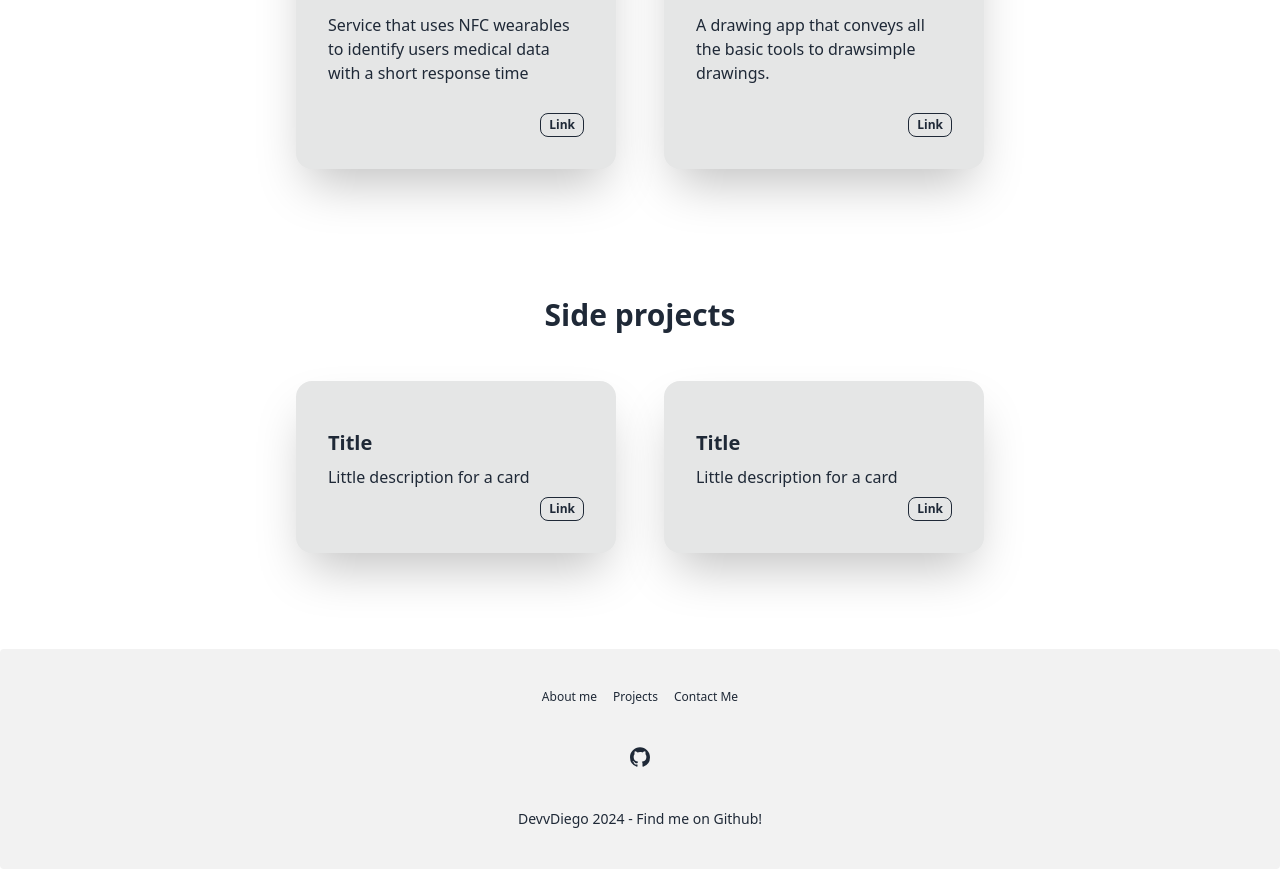
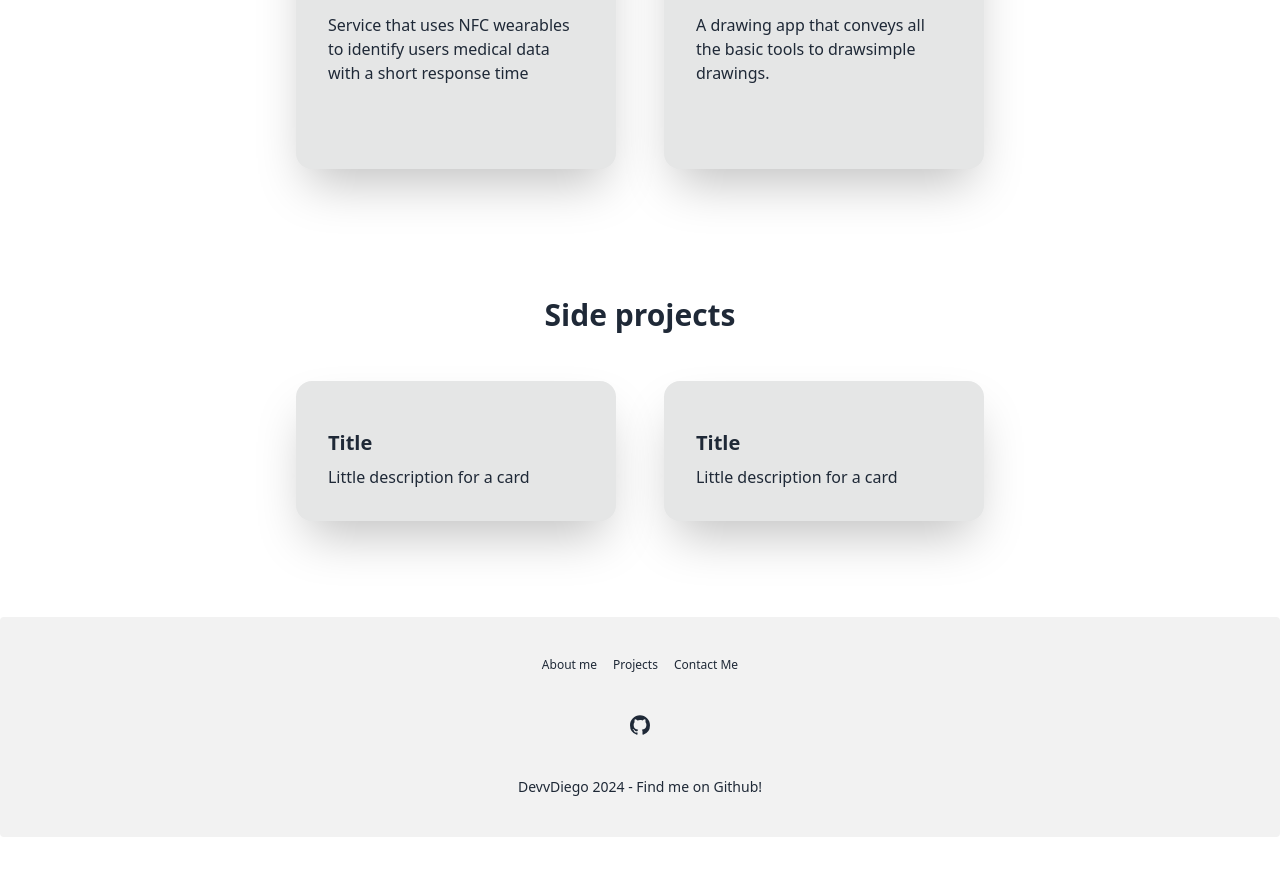
Before and after one commit to DevvDiego/DevvDiego.github.io, a SvelteKit app: page / in a window 1280 px wide. Shown: the part 1147-2016 px from the top of the page. After the commit the page ends 1984 px from the top, so only its background shows below. Built offline with nearby package versions, Linux system fonts and the light colour scheme.

Commit message:
Remove btn from Card component

```diff
--- a/src/components/Card.svelte
+++ b/src/components/Card.svelte
@@ -36,17 +36,23 @@
 
         <h2 class="card-title dark:text-base-700">
             {#if link.length > 3}
+
                 <a href={link} class="relative flex items-center gap-3">
+
                     <span>{title}</span>
+
                     <svg class="w-5 h-5 absolute -right-7 top-[2px]" fill="currentColor" viewBox="0 0 24 24" xmlns="http://www.w3.org/2000/svg">
                         <path fill-rule="evenodd" d="M12.795 6.375a.625.625 0 0 0-.625-.625H3.875A1.875 1.875 0 0 0 2 7.625v12.5A1.875 1.875 0 0 0 3.875 22h12.5a1.875 1.875 0 0 0 1.875-1.875V11.83a.624.624 0 1 0-1.25 0v8.295a.624.624 0 0 1-.625.625h-12.5a.625.625 0 0 1-.625-.625v-12.5A.625.625 0 0 1 3.875 7h8.295a.625.625 0 0 0 .625-.625Z" clip-rule="evenodd"></path>
                         <path fill-rule="evenodd" d="M22 2.625A.625.625 0 0 0 21.375 2h-6.25a.625.625 0 1 0 0 1.25h4.741L9.682 13.432a.626.626 0 1 0 .885.886L20.75 4.134v4.741a.625.625 0 1 0 1.25 0v-6.25Z" clip-rule="evenodd"></path>
                     </svg>
+
                 </a>
+
             {:else}
+
                 {title}
+
             {/if}
-
         </h2>
 
         <p>
@@ -55,9 +61,9 @@
 
         <!-- ? use this for the techArr? -->
 
-        <div class="card-actions justify-end">
+        <!-- <div class="card-actions justify-end">
             <button class="btn btn-xs btn-outline btn-ghost">Link</button>
-        </div>
+        </div> -->
 
         <!-- ! add the tech iterating over every element on techArr -->
 
```
